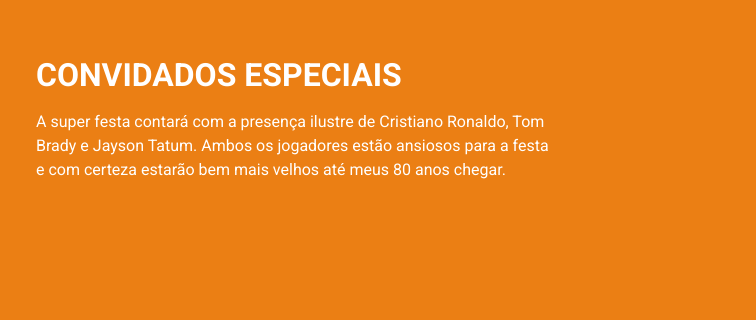
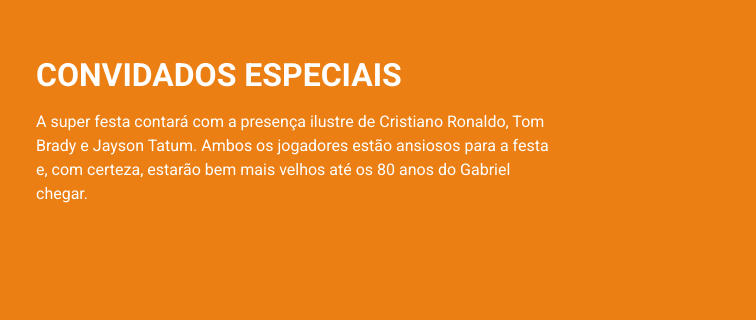
Before and after one commit to gabrielscarpino/event_landing_page, a website built with Parcel: page src/index.html in a window 1280 px wide. Shown: the part 1197-1517 px from the top of the page, 524-1280 px from the left. Built offline with nearby package versions, Linux system fonts and the light colour scheme.

Commit message:
Melhorias no texto "convidados especiais"

```diff
--- a/src/index.html
+++ b/src/index.html
@@ -60,7 +60,7 @@
             <div class="event__details">
                 <h2 class="event__details__title">Convidados especiais</h2>
 
-                <p class="event__details__description">A super festa contará com a presença ilustre de Cristiano Ronaldo, Tom Brady e Jayson Tatum. Ambos os jogadores estão ansiosos para a festa e com certeza estarão bem mais velhos até meus 80 anos chegar.</p>
+                <p class="event__details__description">A super festa contará com a presença ilustre de Cristiano Ronaldo, Tom Brady e Jayson Tatum. Ambos os jogadores estão ansiosos para a festa e, com certeza, estarão bem mais velhos até os 80 anos do Gabriel chegar.</p>
             </div>
             <div class="event__eventos">
                 <img class="event__eventos__image" src="./images/Convidados especiais.png"
```
